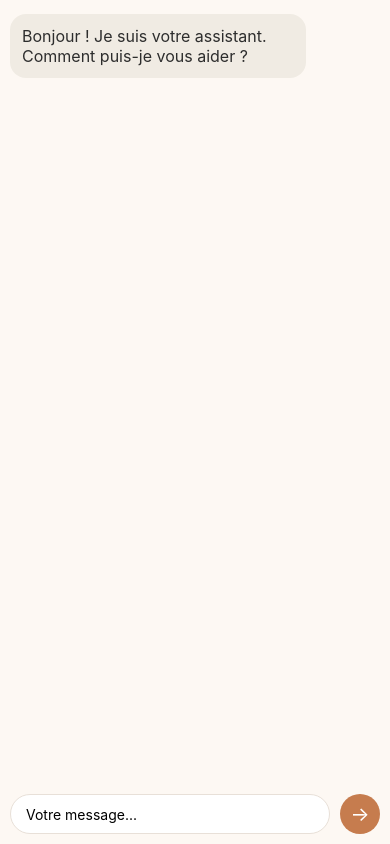
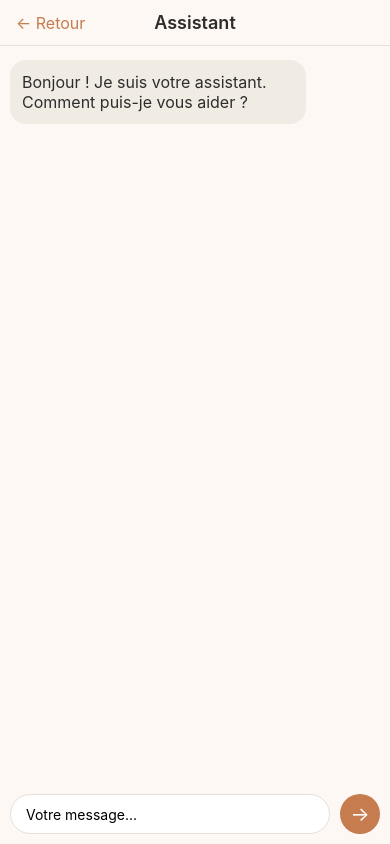
Before and after one commit to J-Ben/InvoicAssistant, a React Native app: screen /Chat in a window 390 px wide. Built offline with nearby package versions, Linux system fonts and the light colour scheme.

Commit message:
🐞 fix: manage bottom inset

```diff
--- a/src/presentation/screens/ChatScreen.tsx
+++ b/src/presentation/screens/ChatScreen.tsx
@@ -4,7 +4,9 @@ import {
     FlatList,
     StyleSheet,
     KeyboardAvoidingView,
-    Platform
+    Platform,
+    TouchableOpacity,
+    Text
 } from 'react-native';
 import { SafeAreaView } from 'react-native-safe-area-context';
 import { MessageBubble } from '../components/atoms/MessageBubble';
@@ -94,7 +96,14 @@ export const ChatScreen: React.FC = () => {
         }
     }, [route.params?.resumeConversation, route.params?.quickAction]);
     return (
-        <SafeAreaView style={styles.safeArea} edges={['top']}>
+        <SafeAreaView style={styles.safeArea} edges={['top', 'bottom']}>
+            <View style={styles.header}>
+                <TouchableOpacity onPress={() => navigation.goBack()} style={styles.backButton}>
+                    <Text style={styles.backText}>← Retour</Text>
+                </TouchableOpacity>
+                <Text style={styles.headerTitle}>Assistant</Text>
+                <View style={styles.backButton} />
+            </View>
             <KeyboardAvoidingView
                 style={styles.container}
                 behavior={Platform.OS === 'ios' ? 'padding' : 'height'}
@@ -121,6 +130,27 @@ const styles = StyleSheet.create({
         flex: 1,
         backgroundColor: '#FDF8F3',
     },
+    header: {
+        flexDirection: 'row',
+        alignItems: 'center',
+        justifyContent: 'space-between',
+        paddingHorizontal: 16,
+        paddingVertical: 12,
+        borderBottomWidth: 1,
+        borderBottomColor: '#E8E0D8',
+    },
+    backButton: {
+        width: 80,
+    },
+    backText: {
+        fontSize: 16,
+        color: '#C67C4E',
+    },
+    headerTitle: {
+        fontSize: 18,
+        fontWeight: '600',
+        color: '#2D2D2D',
+    },
     container: {
         flex: 1,
         backgroundColor: '#FDF8F3',
```
